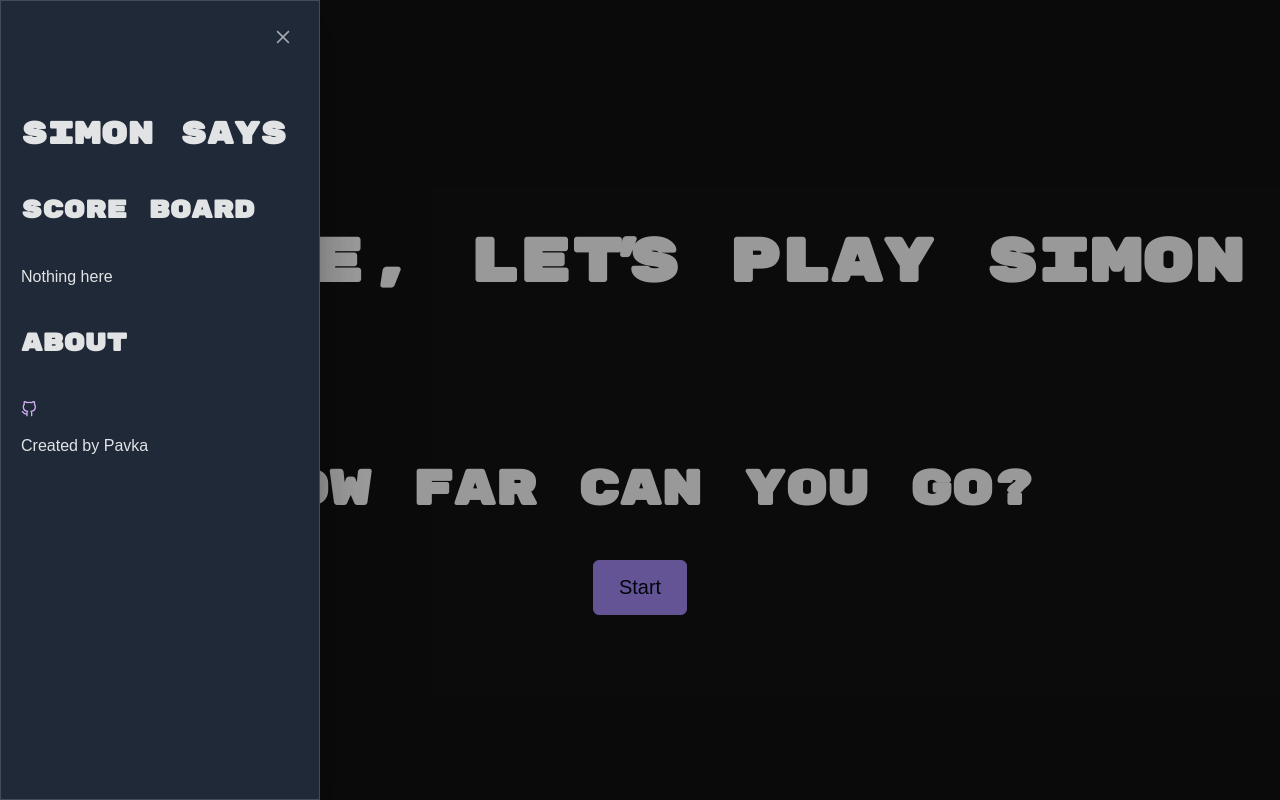
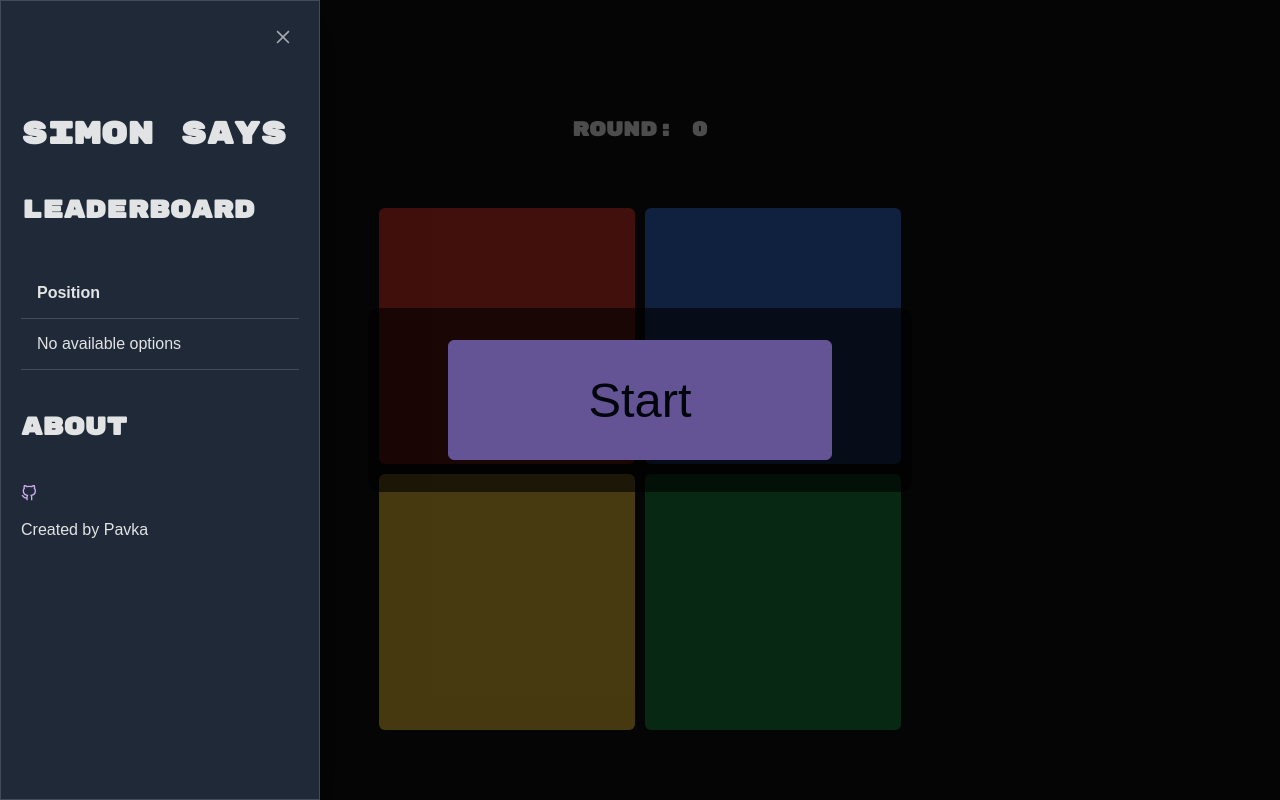
Before and after one commit to Paavkaa/simonSays, a React (Vite) app: page / in a window 1280 px wide. Both pictures are taken after a click on the button 40 px from the left and 56 px from the top of the page. Built offline with nearby package versions, Linux system fonts and the light colour scheme; a web font is replaced by a local one.

Commit message:
Working leaderboard

```diff
--- a/src/App.tsx
+++ b/src/App.tsx
@@ -1,14 +1,22 @@
 import 'primereact/resources/themes/lara-dark-purple/theme.css';
 import 'primereact/resources/primereact.min.css';
 import Menu from './components/Menu';
-import Content from "./components/Content.tsx";
+import Game from "./components/Game.tsx";
+import {useState} from "react";
 
 function App() {
+    const [gameResults, setGameResults] = useState<{ position: number, score: number }[]>([]);
+
+    const addGameResult = (score: number) => {
+        const newGameResults = [...gameResults, { position: gameResults.length + 1, score }];
+        setGameResults(newGameResults);
+    }
+
     return (
         <div>
-            <Menu />
+            <Menu gameResults={gameResults} />
             <div className="content">
-                <Content />
+                <Game addGameResult={addGameResult} />
             </div>
         </div>
     );
--- a/src/components/Content.tsx
+++ /dev/null
@@ -1,22 +0,0 @@
-import {Button} from "primereact/button";
-import {useState} from "react";
-import Game from "./Game.tsx";
-
-export default function Content() {
-    const [showGame, setShowGame] = useState(false)
-
-    const handleClick = () => {
-        setShowGame(true)
-    }
-
-    return (
-        <>
-            {showGame? <Game /> : <>
-                <h1>Welcome, let's play SIMON SAYS</h1>
-                <h2>How far can you go?</h2>
-
-                <Button onClick={handleClick} size={"large"}>Start</Button>
-            </>}
-        </>
-    )
-}
--- a/src/components/Game.tsx
+++ b/src/components/Game.tsx
@@ -2,7 +2,11 @@ import '../css/game.css';
 import { Button } from 'primereact/button';
 import { useState, useEffect } from 'react';
 
-export default function Game() {
+interface GameProps {
+    addGameResult: (score: number) => void;
+}
+
+export default function Game({ addGameResult }: GameProps) {
     const [sequence, setSequence] = useState<string[]>([]);
     const [playerSequence, setPlayerSequence] = useState<string[]>([]);
     const [isPlayingSequence, setIsPlayingSequence] = useState(false);
@@ -70,6 +74,7 @@ export default function Game() {
 
         if (!checkSequence(newPlayerSequence)) {
             setFinalScore(sequence.length - 1);
+            addGameResult(sequence.length - 1);
             setSequence([]);
             setPlayerSequence([]);
             setIsGameStarted(false);
--- a/src/components/Menu.tsx
+++ b/src/components/Menu.tsx
@@ -2,8 +2,10 @@ import {Sidebar} from "primereact/sidebar";
 import {useState} from "react";
 import {FiGithub, FiMenu} from "react-icons/fi";
 import '../css/menu.css';
+import {DataTable} from "primereact/datatable";
+import {Column} from "primereact/column";
 
-export default function Menu() {
+export default function Menu({gameResults}: { gameResults: { position: number, score: number }[] }) {
     const [visible, setVisible] = useState(false);
 
     return (
@@ -14,8 +16,11 @@ export default function Menu() {
 
             <Sidebar visible={visible}  onHide={() => setVisible(false)}>
                 <h4>Simon says</h4>
-                <h5>Score board</h5>
-                <p>Nothing here</p>
+                <h5>Leaderboard</h5>
+                <DataTable value={gameResults} tableStyle={{ minWidth: '50rem' }}>
+                    <Column field="position" header="Position"></Column>
+                    <Column field="score" header="Score"></Column>
+                </DataTable>
 
                 <h5>About</h5>
 
```
